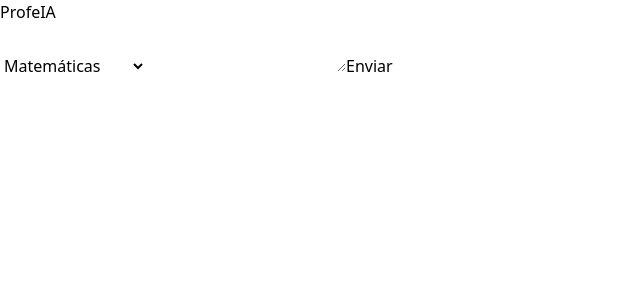
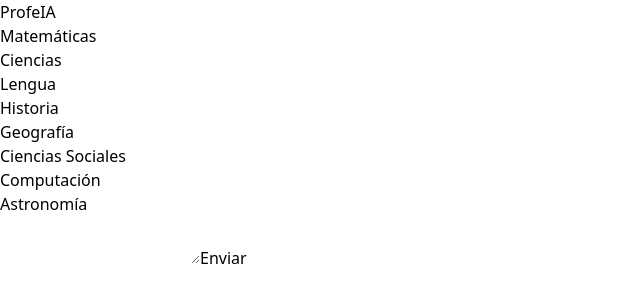
Before and after one commit to tadeowoto/profeIA, a React (Vite) app: page / in a window 1280 px wide. Shown: the top 302 px of the page, without its empty margins (0-640 px from the left). Built offline with nearby package versions, Linux system fonts and the light colour scheme.

Commit message:
feat(form): add basic form for prompts and add handle function

```diff
--- a/src/App.tsx
+++ b/src/App.tsx
@@ -1,12 +1,10 @@
 import { useState } from "react";
 
 type Message = {
-  id: string;
   content: string;
   role: "user" | "assistant";
 };
 type Asignature = {
-  id: string;
   name:
     | "Matemáticas"
     | "Ciencias"
@@ -19,29 +17,89 @@ type Asignature = {
 };
 
 function App() {
+  /* Este estado es para los mensajes del chat */
   const [message, setMessage] = useState<Message[]>([]);
+  /* Este estado es para saber si se está cargando */
   const [isLoading, setIsLoading] = useState(false);
+  /* Este estado es para saber la asignatura seleccionada */
   const [selectedAsignature, setSelectedAsignature] =
     useState<Asignature | null>(null);
+
+  const handleSubmit = (e: React.FormEvent<HTMLFormElement>) => {
+    e.preventDefault();
+    const formData = new FormData(e.currentTarget);
+    const question = formData.get("question");
+    if (!selectedAsignature || !question) return;
+
+    setMessage([
+      {
+        content: question as string,
+        role: "user",
+      },
+    ]);
+    setIsLoading(true);
+  };
 
   return (
     <div className="flex flex-col h-screen">
       <div className="flex flex-col h-full">
         <h1>ProfeIA</h1>
-        <form action="">
-          <select name="asignature" id="asignature">
-            <option value="matemáticas">Matemáticas</option>
-            <option value="ciencias">Ciencias</option>
-            <option value="lengua">Lengua</option>
-            <option value="historia">Historia</option>
-            <option value="geografía">Geografía</option>
-            <option value="ciencias-sociales">Ciencias Sociales</option>
-            <option value="computación">Computación</option>
-            <option value="astronomía">Astronomía</option>
-          </select>
-          <textarea name="question" id="question"></textarea>
+        <div className="grid grid-cols-3">
+          <article>
+            <ul>
+              <li
+                onClick={() => setSelectedAsignature({ name: "Matemáticas" })}
+              >
+                Matemáticas
+              </li>
+              <li onClick={() => setSelectedAsignature({ name: "Ciencias" })}>
+                Ciencias
+              </li>
+              <li onClick={() => setSelectedAsignature({ name: "Lengua" })}>
+                Lengua
+              </li>
+              <li onClick={() => setSelectedAsignature({ name: "Historia" })}>
+                Historia
+              </li>
+              <li onClick={() => setSelectedAsignature({ name: "Geografía" })}>
+                Geografía
+              </li>
+              <li
+                onClick={() =>
+                  setSelectedAsignature({ name: "Ciencias Sociales" })
+                }
+              >
+                Ciencias Sociales
+              </li>
+              <li
+                onClick={() => setSelectedAsignature({ name: "Computación" })}
+              >
+                Computación
+              </li>
+              <li onClick={() => setSelectedAsignature({ name: "Astronomía" })}>
+                Astronomía
+              </li>
+            </ul>
+          </article>
+        </div>
+
+        <form action="" onSubmit={handleSubmit}>
+          <textarea name="question" id="question" required></textarea>
           <button>Enviar</button>
         </form>
+        <div className="flex flex-col gap-4">
+          {message.map((message, index) => (
+            <div
+              key={index}
+              className={`flex gap-2 ${
+                message.role === "user" ? "justify-end" : ""
+              }`}
+            >
+              <p className="p-2 rounded border">{message.content}</p>
+            </div>
+          ))}
+          {isLoading && <p>Cargando...</p>}
+        </div>
       </div>
     </div>
   );
```
